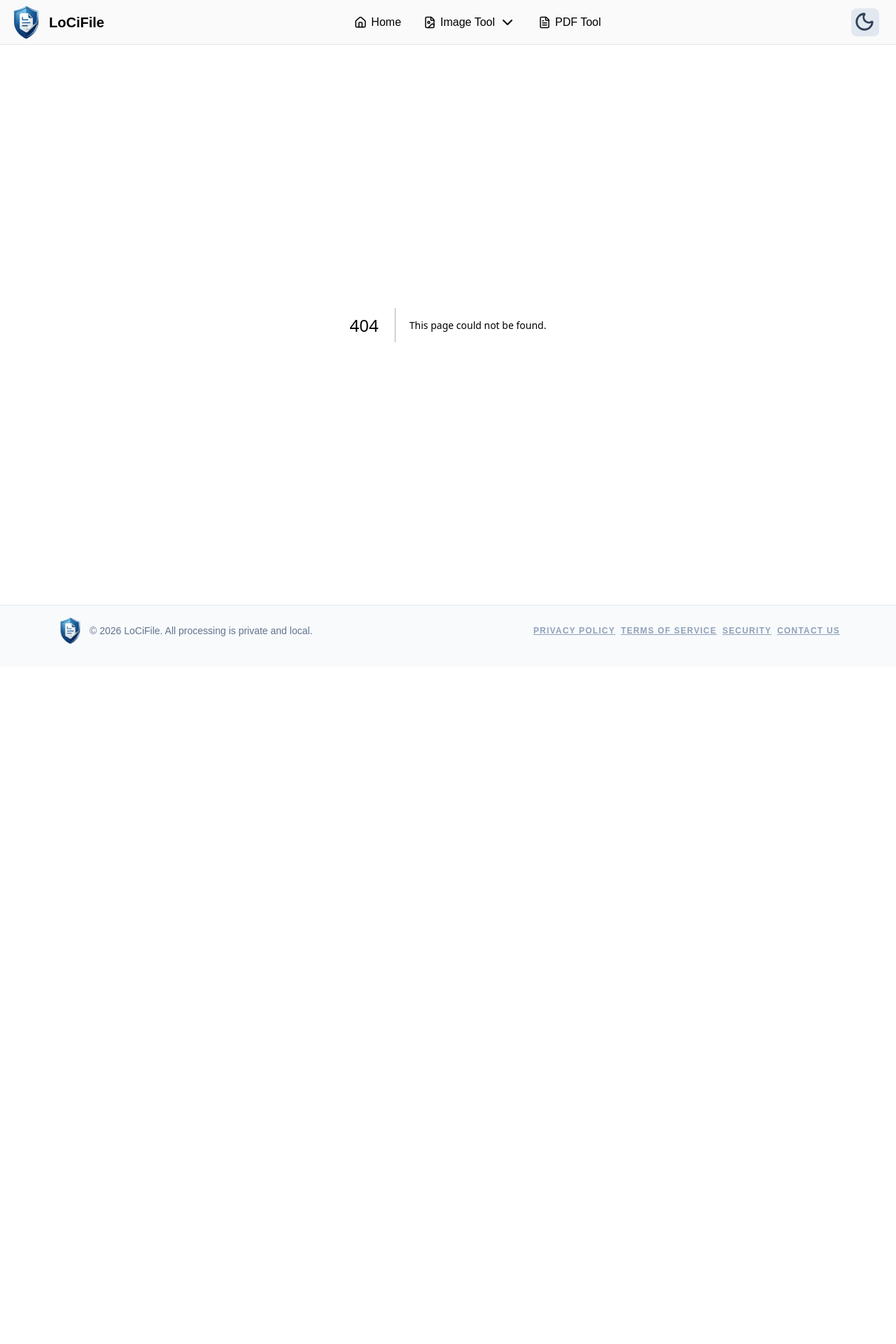
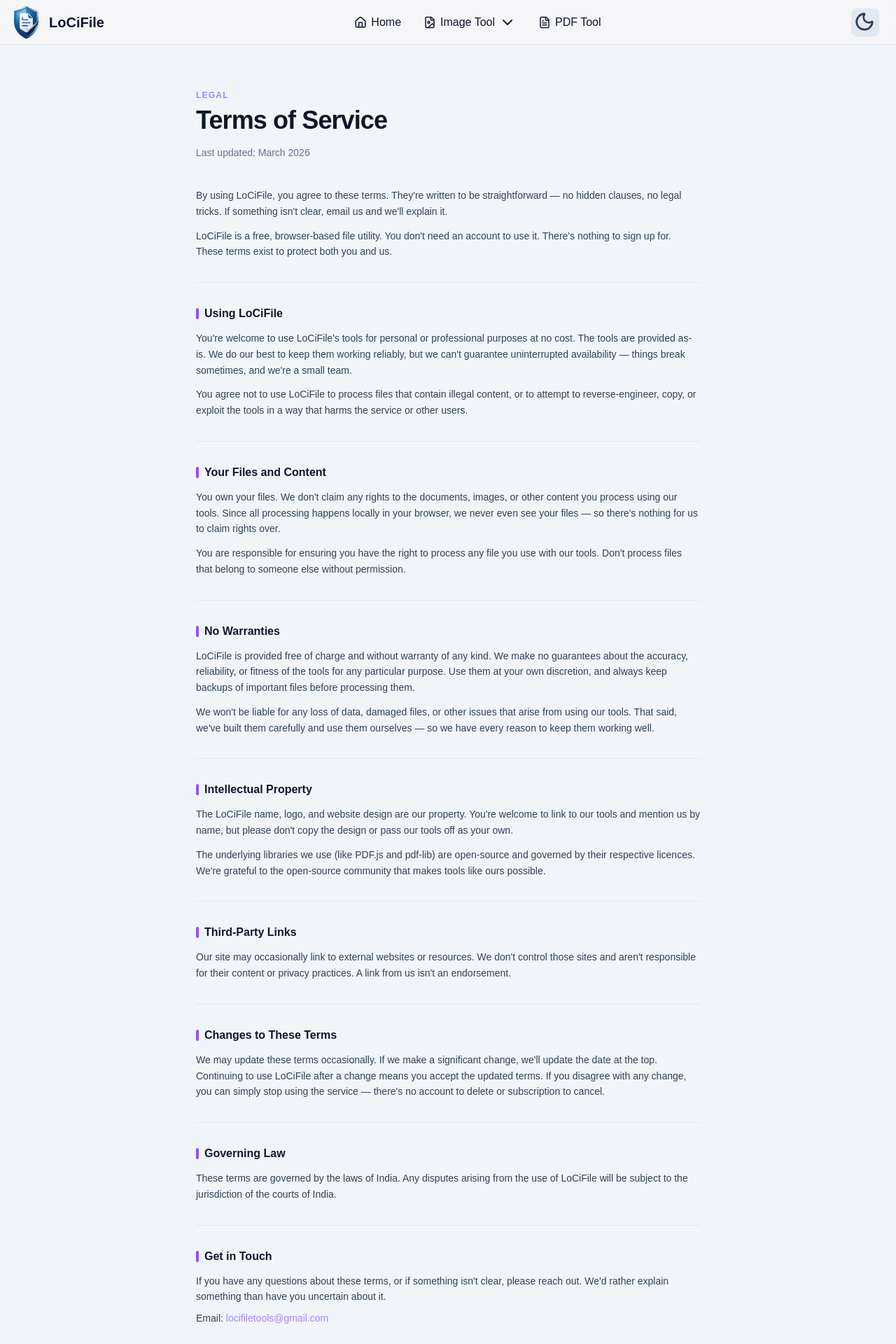
Before and after one commit to mrarghadey-commits/LoCiFile, a Next.js app: page /terms-service in a window 1280 px wide. Before the commit this address had no page. Shown: the top 1920 px of the page at 70% size. Before the commit the page ends 953 px from the top, so only its background shows below. Built offline with nearby package versions, Linux system fonts and the light colour scheme.

Commit message:
terms and service done with routing

```diff
--- /dev/null
+++ b/app/terms-service/page.tsx
@@ -0,0 +1,17 @@
+import type { Metadata } from "next"
+import TermsOfService from "@/tools/TermsOfService"
+
+export const metadata: Metadata = {
+  title: "Terms of Service — LoCiFile | Free Browser-Based File Tools",
+  description: "LoCiFile's terms of service. Free to use, no account required. All file processing happens locally in your browser. Read our full terms before using our tools.",
+  keywords: "locifile terms of service, locifile terms, file tool terms, pdf compressor terms, free file tools terms of use",
+  openGraph: {
+    title: "Terms of Service — LoCiFile",
+    description: "Free to use, no account required. Read our terms before using LoCiFile's browser-based file tools.",
+    type: "website",
+  },
+}
+
+export default function TermsOfServicePage() {
+  return <TermsOfService />
+}
--- a/components/Footer.tsx
+++ b/components/Footer.tsx
@@ -11,7 +11,7 @@ const Footer = () => {
         </div>
         <div className=" flex justify-between gap-2 ">
           <Link href="/privacy-policy" className='text-xs font-bold uppercase tracking-widest text-slate-400 hover:text-primary transition-colors cursor-pointer underline whitespace-nowrap'>Privacy Policy</Link>
-          <a className='text-xs font-bold uppercase tracking-widest text-slate-400 hover:text-primary transition-colors cursor-pointer underline whitespace-nowrap'>Terms of Service</a>
+          <Link href="/terms-service" className='text-xs font-bold uppercase tracking-widest text-slate-400 hover:text-primary transition-colors cursor-pointer underline whitespace-nowrap'>Terms and Service</Link>
           <a className='text-xs font-bold uppercase tracking-widest text-slate-400 hover:text-primary transition-colors cursor-pointer underline'>Security</a>
           <Link href="/contact-us" className='text-xs font-bold uppercase tracking-widest text-slate-400 hover:text-primary transition-colors cursor-pointer underline whitespace-nowrap'>Contact Us</Link>
         </div>
--- /dev/null
+++ b/tools/TermsOfService.tsx
@@ -0,0 +1,156 @@
+import React from "react"
+
+function SectionTitle({ children }: { children: React.ReactNode }) {
+  return (
+    <h2 className="text-base font-black dark:text-white text-slate-900 mb-3 flex items-center gap-2">
+      <span className="w-1 h-4 rounded-full bg-violet-500 inline-block" />
+      {children}
+    </h2>
+  )
+}
+
+function Divider() {
+  return <div className="border-t dark:border-white/5 border-slate-200" />
+}
+
+export default function TermsOfService() {
+  return (
+    <div className="min-h-screen dark:bg-[#0a0a0f] bg-slate-100 dark:text-white text-slate-900">
+      <div className="max-w-3xl mx-auto px-4 sm:px-6 py-10 sm:py-16">
+
+        {/* Header */}
+        <div className="mb-10">
+          <p className="text-xs font-black uppercase tracking-widest text-violet-400 mb-2">Legal</p>
+          <h1 className="text-3xl sm:text-4xl font-black tracking-tight mb-4">Terms of Service</h1>
+          <p className="dark:text-slate-400 text-slate-500 text-sm">Last updated: March 2026</p>
+        </div>
+
+        <div className="flex flex-col gap-8 dark:text-slate-300 text-slate-700 text-sm leading-relaxed">
+
+          <section>
+            <p>
+              By using LoCiFile, you agree to these terms. They're written to be straightforward — no
+              hidden clauses, no legal tricks. If something isn't clear, email us and we'll explain it.
+            </p>
+            <p className="mt-3">
+              LoCiFile is a free, browser-based file utility. You don't need an account to use it.
+              There's nothing to sign up for. These terms exist to protect both you and us.
+            </p>
+          </section>
+
+          <Divider />
+
+          <section>
+            <SectionTitle>Using LoCiFile</SectionTitle>
+            <p>
+              You're welcome to use LoCiFile's tools for personal or professional purposes at no cost. The
+              tools are provided as-is. We do our best to keep them working reliably, but we can't guarantee
+              uninterrupted availability — things break sometimes, and we're a small team.
+            </p>
+            <p className="mt-3">
+              You agree not to use LoCiFile to process files that contain illegal content, or to attempt
+              to reverse-engineer, copy, or exploit the tools in a way that harms the service or other users.
+            </p>
+          </section>
+
+          <Divider />
+
+          <section>
+            <SectionTitle>Your Files and Content</SectionTitle>
+            <p>
+              You own your files. We don't claim any rights to the documents, images, or other content you
+              process using our tools. Since all processing happens locally in your browser, we never even
+              see your files — so there's nothing for us to claim rights over.
+            </p>
+            <p className="mt-3">
+              You are responsible for ensuring you have the right to process any file you use with our tools.
+              Don't process files that belong to someone else without permission.
+            </p>
+          </section>
+
+          <Divider />
+
+          <section>
+            <SectionTitle>No Warranties</SectionTitle>
+            <p>
+              LoCiFile is provided free of charge and without warranty of any kind. We make no guarantees
+              about the accuracy, reliability, or fitness of the tools for any particular purpose. Use them
+              at your own discretion, and always keep backups of important files before processing them.
+            </p>
+            <p className="mt-3">
+              We won't be liable for any loss of data, damaged files, or other issues that arise from using
+              our tools. That said, we've built them carefully and use them ourselves — so we have every
+              reason to keep them working well.
+            </p>
+          </section>
+
+          <Divider />
+
+          <section>
+            <SectionTitle>Intellectual Property</SectionTitle>
+            <p>
+              The LoCiFile name, logo, and website design are our property. You're welcome to link to our
+              tools and mention us by name, but please don't copy the design or pass our tools off as your
+              own.
+            </p>
+            <p className="mt-3">
+              The underlying libraries we use (like PDF.js and pdf-lib) are open-source and governed by
+              their respective licences. We're grateful to the open-source community that makes tools like
+              ours possible.
+            </p>
+          </section>
+
+          <Divider />
+
+          <section>
+            <SectionTitle>Third-Party Links</SectionTitle>
+            <p>
+              Our site may occasionally link to external websites or resources. We don't control those sites
+              and aren't responsible for their content or privacy practices. A link from us isn't an
+              endorsement.
+            </p>
+          </section>
+
+          <Divider />
+
+          <section>
+            <SectionTitle>Changes to These Terms</SectionTitle>
+            <p>
+              We may update these terms occasionally. If we make a significant change, we'll update the date
+              at the top. Continuing to use LoCiFile after a change means you accept the updated terms. If
+              you disagree with any change, you can simply stop using the service — there's no account to
+              delete or subscription to cancel.
+            </p>
+          </section>
+
+          <Divider />
+
+          <section>
+            <SectionTitle>Governing Law</SectionTitle>
+            <p>
+              These terms are governed by the laws of India. Any disputes arising from the use of LoCiFile
+              will be subject to the jurisdiction of the courts of India.
+            </p>
+          </section>
+
+          <Divider />
+
+          <section>
+            <SectionTitle>Get in Touch</SectionTitle>
+            <p>
+              If you have any questions about these terms, or if something isn't clear, please reach out.
+              We'd rather explain something than have you uncertain about it.
+            </p>
+            <p className="mt-2">
+              Email:{" "}
+              <a href="mailto:locifiletools@gmail.com" className="text-violet-400 hover:underline font-medium">
+                locifiletools@gmail.com
+              </a>
+            </p>
+          </section>
+
+        </div>
+      </div>
+    </div>
+  )
+}
```
